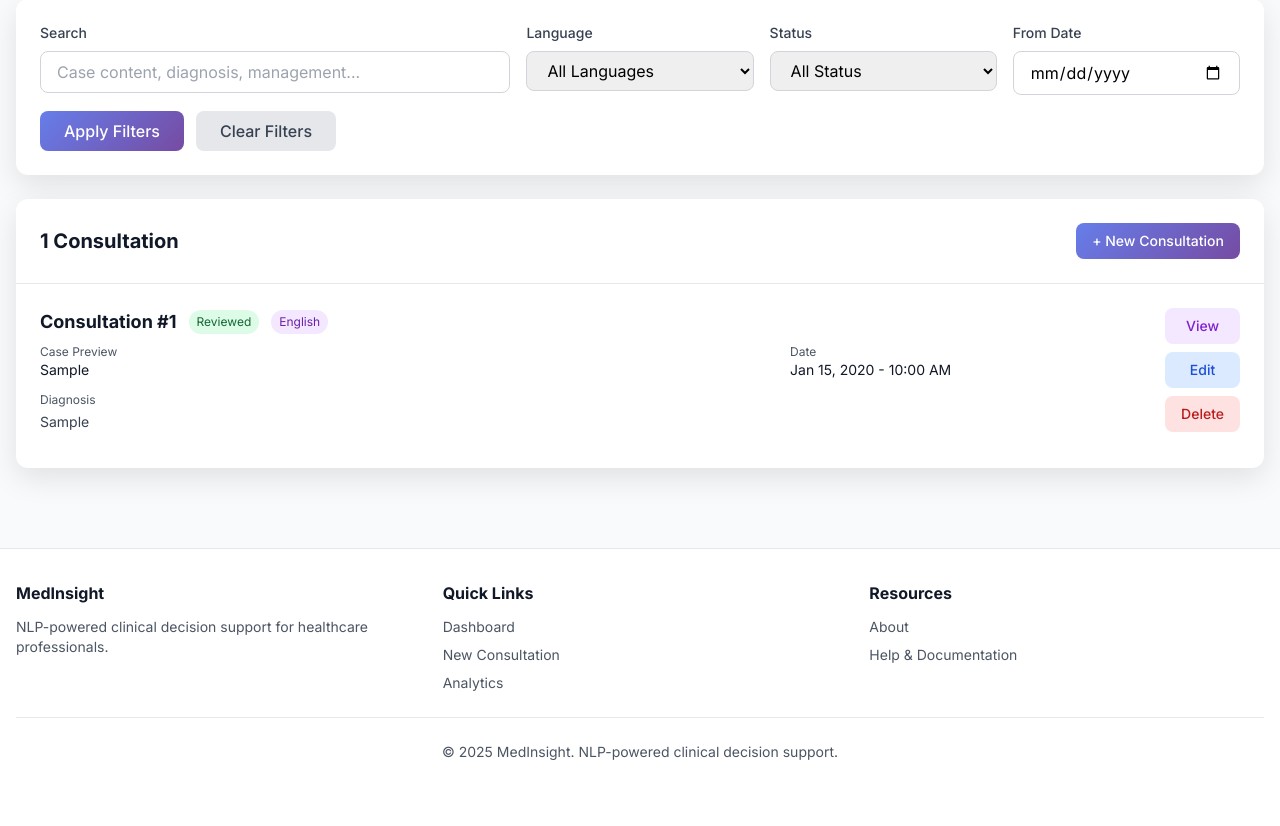
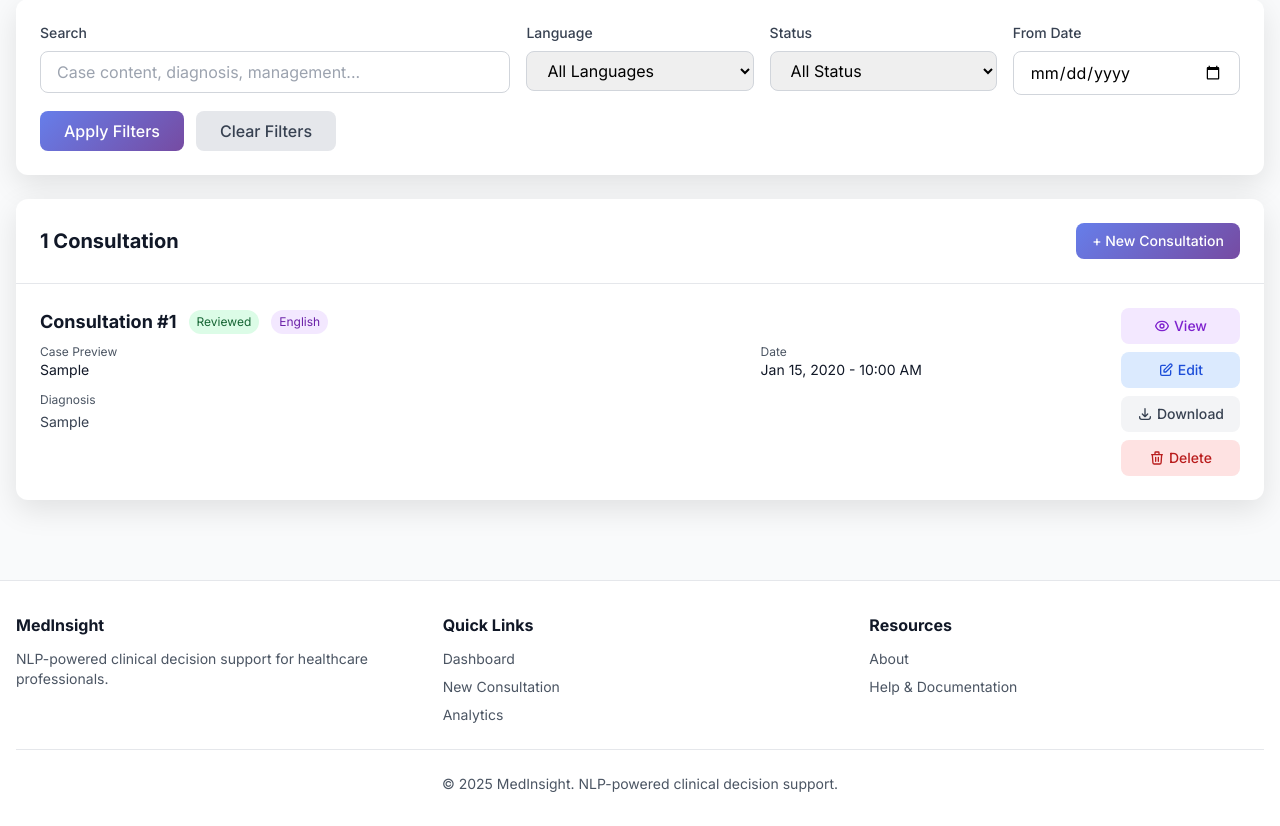
Before and after one commit to Hannah-Nossim/medInsight, a Django app: page /consultations/ in a window 1280 px wide. Shown: the part 221-1047 px from the top of the page. Before the commit the page ends 981 px from the top, so only its background shows below. Run offline with Django 5.2, Linux system fonts and the light colour scheme; tables that the repository leaves empty hold one stand-in row (values such as "Sample post"); some libraries are stand-ins or nearby versions.

Commit message:
fix(templates): repair view/delete/edit links and add PDF download button

```diff
--- a/consultations/templates/consultations/consultation_history.html
+++ b/consultations/templates/consultations/consultation_history.html
@@ -108,19 +108,25 @@
                         </div>
 
                         <div class="ml-4 flex flex-col space-y-2">
-                            <a href="#" class="px-4 py-2 bg-purple-100 text-purple-700 rounded-lg text-sm font-medium hover:bg-purple-200 transition text-center">
-                                View
+                             <a href="{% url 'consultation_detail' consultation.pk %}" class="px-4 py-2 bg-purple-100 text-purple-700 rounded-lg text-sm font-medium hover:bg-purple-200 transition text-center flex items-center justify-center space-x-1">
+                            <svg class="w-4 h-4" fill="none" stroke="currentColor" viewBox="0 0 24 24"><path stroke-linecap="round" stroke-linejoin="round" stroke-width="2" d="M15 12a3 3 0 11-6 0 3 3 0 016 0z"></path><path stroke-linecap="round" stroke-linejoin="round" stroke-width="2" d="M2.458 12C3.732 7.943 7.523 5 12 5c4.478 0 8.268 2.943 9.542 7-1.274 4.057-5.064 7-9.542 7-4.477 0-8.268-2.943-9.542-7z"></path></svg>
+                            <span>View</span>
                             </a>
-                            <a href="#" class="px-4 py-2 bg-blue-100 text-blue-700 rounded-lg text-sm font-medium hover:bg-blue-200 transition text-center">
-                                Edit
+                            <a href="{% url 'consultation_edit' consultation.pk %}" class="px-4 py-2 bg-blue-100 text-blue-700 rounded-lg text-sm font-medium hover:bg-blue-200 transition text-center flex items-center justify-center space-x-1">
+                             <svg class="w-4 h-4" fill="none" stroke="currentColor" viewBox="0 0 24 24"><path stroke-linecap="round" stroke-linejoin="round" stroke-width="2" d="M11 5H6a2 2 0 00-2 2v11a2 2 0 002 2h11a2 2 0 002-2v-5m-1.414-9.414a2 2 0 112.828 2.828L11.828 15H9v-2.828l8.586-8.586z"></path></svg>
+                             <span>Edit</span>
+                             </a>
+                            <a href="{% url 'export_consultation_pdf' consultation.pk %}" class="px-4 py-2 bg-gray-100 text-gray-700 rounded-lg text-sm font-medium hover:bg-gray-200 transition text-center flex items-center justify-center space-x-1">
+                             <svg class="w-4 h-4" fill="none" stroke="currentColor" viewBox="0 0 24 24"><path stroke-linecap="round" stroke-linejoin="round" stroke-width="2" d="M4 16v1a3 3 0 003 3h10a3 3 0 003-3v-1m-4-4l-4 4m0 0l-4-4m4 4V4"></path></svg>
+                             <span>Download</span>
                             </a>
-
-                            <form method="post" action="#" onsubmit="return confirm('Are you sure you want to delete this consultation?');" class="w-full">
-                                {% csrf_token %}
-                                <button type="submit" class="w-full px-4 py-2 bg-red-100 text-red-700 rounded-lg text-sm font-medium hover:bg-red-200 transition">
-                                    Delete
-                                </button>
-                            </form>
+                           <form method="post" action="{% url 'consultation_delete' consultation.pk %}" onsubmit="return confirm('Are you sure you want to delete this consultation?');" class="w-full">
+                             {% csrf_token %}
+                            <button type="submit" class="w-full px-4 py-2 bg-red-100 text-red-700 rounded-lg text-sm font-medium hover:bg-red-200 transition flex items-center justify-center space-x-1">
+                             <svg class="w-4 h-4" fill="none" stroke="currentColor" viewBox="0 0 24 24"><path stroke-linecap="round" stroke-linejoin="round" stroke-width="2" d="M19 7l-.867 12.142A2 2 0 0116.138 21H7.862a2 2 0 01-1.995-1.858L5 7m5 4v6m4-6v6m1-10V4a1 1 0 00-1-1h-4a1 1 0 00-1 1v3M4 7h16"></path></svg>
+                             <span>Delete</span>
+                            </button>
+                           </form>
                         </div>
                     </div>
                 </div>
```
